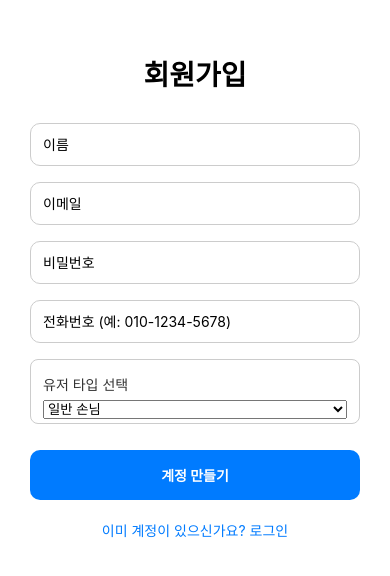
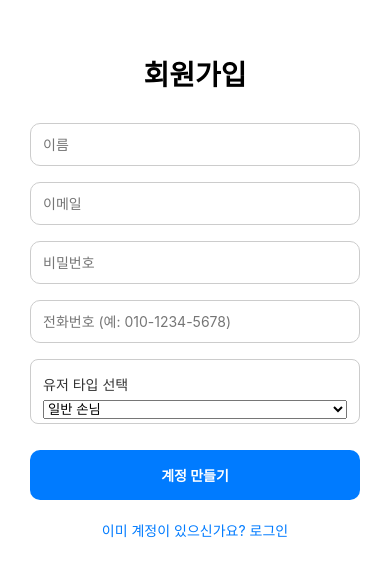
Before and after one commit to angiekim8855/share-plate, a React Native app: screen /Signup in a window 390 px wide. Shown: the part 126-702 px from the top of the page. Built offline with nearby package versions, Linux system fonts and the light colour scheme; no server answers.

Commit message:
fix: 배포했을때 일부 안드로이드에서 placeholder 보이지 않는 문제 해결

```diff
--- a/src/screens/auth/Login.tsx
+++ b/src/screens/auth/Login.tsx
@@ -33,12 +33,20 @@ export default function Login() {
                 <TextInput
                     style={authStyles.input}
                     placeholder="이메일"
+                    placeholderTextColor="rgba(0, 0, 0, 0.54)"
                     keyboardType="email-address"
                     value={email}
                     autoCapitalize="none"
                     onChangeText={setEmail}
                 />
-                <TextInput style={authStyles.input} placeholder="비밀번호" secureTextEntry value={password} onChangeText={setPassword} />
+                <TextInput
+                    style={authStyles.input}
+                    placeholder="비밀번호"
+                    placeholderTextColor="rgba(0, 0, 0, 0.54)"
+                    secureTextEntry
+                    value={password}
+                    onChangeText={setPassword}
+                />
 
                 <TouchableOpacity style={authStyles.button} onPress={handleSignIn}>
                     <Text style={authStyles.buttonText}>로그인</Text>
--- a/src/screens/auth/Signup.tsx
+++ b/src/screens/auth/Signup.tsx
@@ -63,19 +63,34 @@ export default function Signup() {
                 <Text style={authStyles.title}>회원가입</Text>
 
                 {/* 프로필 이미지 업로드 추가*/}
-                <TextInput style={authStyles.input} placeholder="이름" value={userName} onChangeText={setUserName} />
+                <TextInput
+                    style={authStyles.input}
+                    placeholder="이름"
+                    placeholderTextColor="rgba(0, 0, 0, 0.54)"
+                    value={userName}
+                    onChangeText={setUserName}
+                />
                 <TextInput
                     style={authStyles.input}
                     placeholder="이메일"
+                    placeholderTextColor="rgba(0, 0, 0, 0.54)"
                     value={email}
                     onChangeText={setEmail}
                     keyboardType="email-address"
                     autoCapitalize="none"
                 />
-                <TextInput style={authStyles.input} placeholder="비밀번호" value={password} onChangeText={setPassword} secureTextEntry />
+                <TextInput
+                    style={authStyles.input}
+                    placeholder="비밀번호"
+                    placeholderTextColor="rgba(0, 0, 0, 0.54)"
+                    value={password}
+                    onChangeText={setPassword}
+                    secureTextEntry
+                />
                 <TextInput
                     style={authStyles.input}
                     placeholder="전화번호 (예: 010-1234-5678)"
+                    placeholderTextColor="rgba(0, 0, 0, 0.54)"
                     value={phone}
                     onChangeText={setPhone}
                     keyboardType="phone-pad"
```
